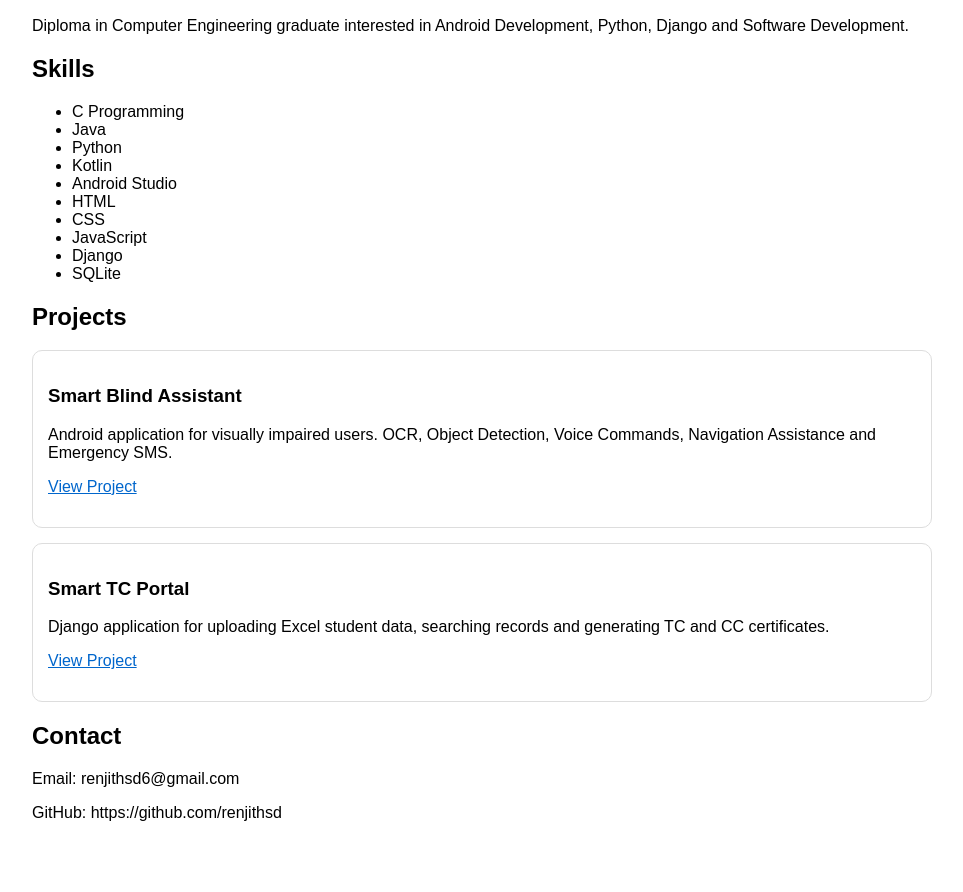
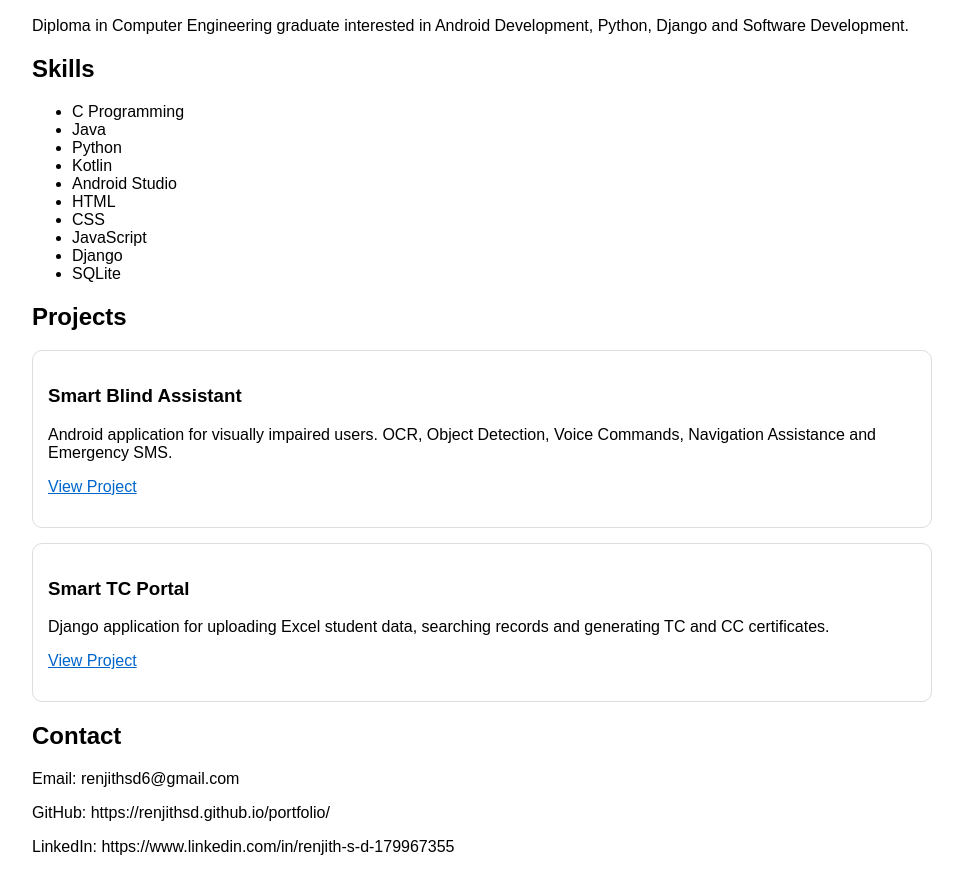
Before and after one commit to renjithsd/portfolio, a plain HTML site: page index.html in a window 1280 px wide. Shown: the part 131-1023 px from the top of the page, without its empty margins (158-1121 px from the left). Before the commit the page ends 989 px from the top, so only its background shows below. Drawn offline with Linux system fonts and the light colour scheme.

Commit message:
Update index.html

```diff
--- a/index.html
+++ b/index.html
@@ -78,7 +78,8 @@ View Project
 
 <h2>Contact</h2>
 <p>Email: renjithsd6@gmail.com</p>
-<p>GitHub: https://github.com/renjithsd</p>
+<p>GitHub: https://renjithsd.github.io/portfolio/</p>
+<p>LinkedIn: https://www.linkedin.com/in/renjith-s-d-179967355</p>
 
 </body>
 </html>
```
